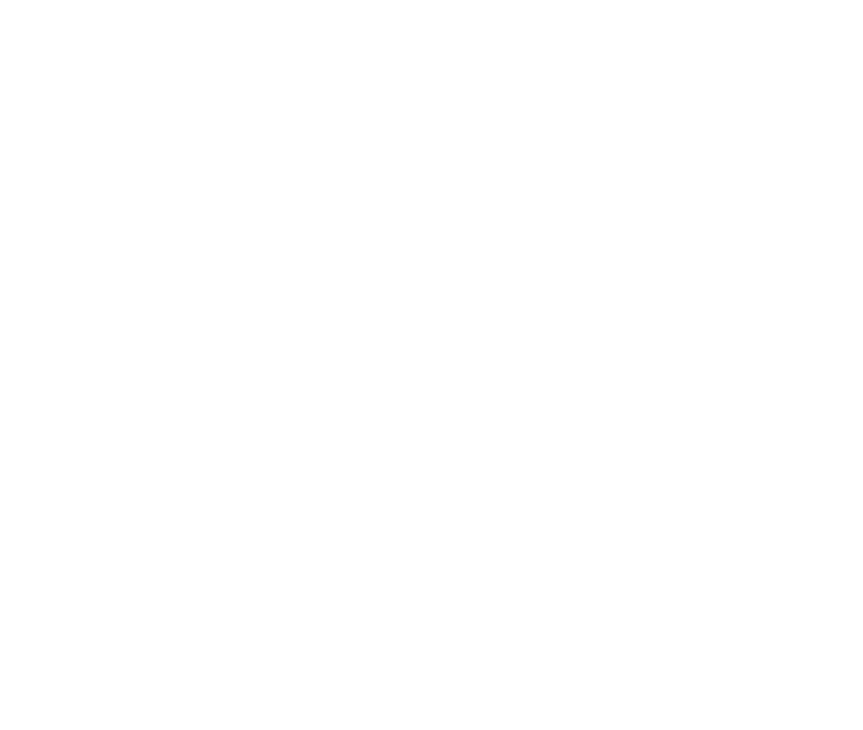
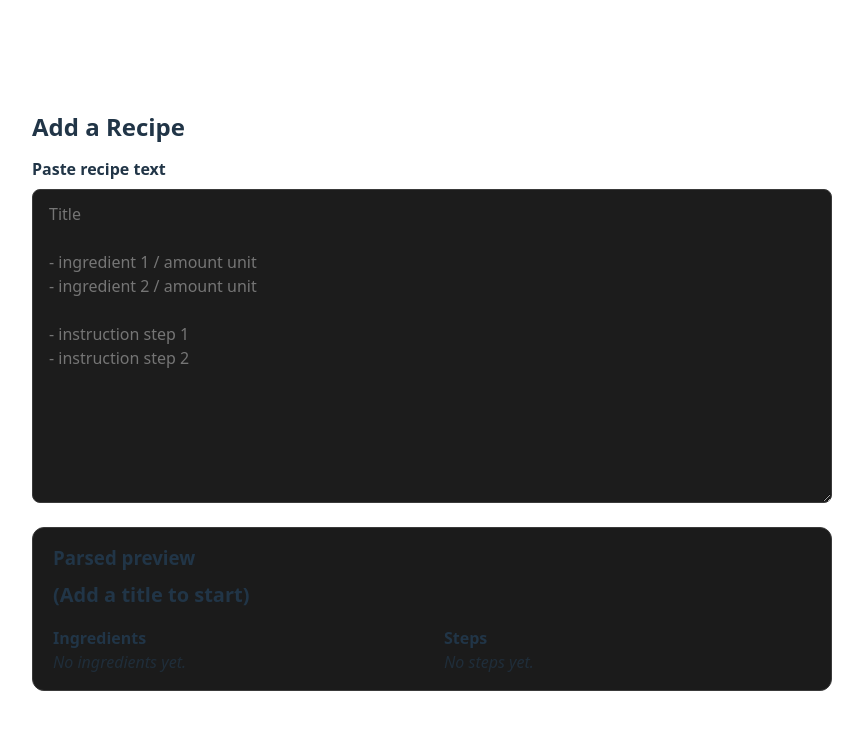
Before and after one commit to Leebossi/cookbook, a React (Vite) app in the folder client/: page /add in a window 1280 px wide. Before the commit this address had no page. Shown: the top 730 px of the page, without its empty margins (0-863 px from the left). Built offline with nearby package versions, Linux system fonts and the light colour scheme.

Commit message:
add recipe form

```diff
--- a/client/src/App.css
+++ b/client/src/App.css
@@ -65,3 +65,63 @@
 .selected-recipe h3 {
   margin-top: 2rem;
 }
+
+.add-recipe {
+  width: 100%;
+  max-width: 800px;
+  margin: 2rem 0;
+  text-align: left;
+}
+
+.add-recipe h2 {
+  margin-bottom: 0.75rem;
+}
+
+.add-recipe__form {
+  display: flex;
+  flex-direction: column;
+  gap: 0.5rem;
+}
+
+.add-recipe__label {
+  font-weight: 600;
+}
+
+.add-recipe__textarea {
+  width: 100%;
+  resize: vertical;
+  min-height: 220px;
+  padding: 0.75rem 1rem;
+  border-radius: 8px;
+  border: 1px solid #3a3a3a;
+  background-color: #1c1c1c;
+  color: inherit;
+  font-family: inherit;
+  font-size: 1rem;
+  line-height: 1.5;
+}
+
+.add-recipe__preview {
+  margin-top: 1.5rem;
+  padding: 1rem 1.25rem;
+  border-radius: 12px;
+  border: 1px solid #3a3a3a;
+  background-color: #1b1b1b;
+}
+
+.add-recipe__title {
+  font-size: 1.25rem;
+  font-weight: 600;
+  margin: 0.5rem 0 1rem;
+}
+
+.add-recipe__columns {
+  display: grid;
+  grid-template-columns: repeat(auto-fit, minmax(240px, 1fr));
+  gap: 1.5rem;
+}
+
+.add-recipe__empty {
+  opacity: 0.7;
+  font-style: italic;
+}
--- /dev/null
+++ b/client/src/components/AddRecipe.tsx
@@ -0,0 +1,124 @@
+import { useMemo, useState } from "react";
+
+type ParsedIngredient = {
+  name: string;
+  amount: string | null;
+  unit: string | null;
+};
+
+type ParsedRecipe = {
+  title: string;
+  ingredients: ParsedIngredient[];
+  steps: string[];
+};
+
+const parseRecipeInput = (input: string): ParsedRecipe => {
+  const lines = input.split(/\r?\n/).map((line) => line.trim());
+
+  let index = 0;
+  while (index < lines.length && lines[index] === "") {
+    index += 1;
+  }
+
+  const title = lines[index] ?? "";
+  index += 1;
+
+  const ingredients: ParsedIngredient[] = [];
+  const steps: string[] = [];
+  let section: "ingredients" | "steps" = "ingredients";
+
+  for (; index < lines.length; index += 1) {
+    const line = lines[index];
+
+    if (!line) {
+      if (section === "ingredients" && ingredients.length > 0) {
+        section = "steps";
+      }
+      continue;
+    }
+
+    const normalizedLine = line.replace(/^-+\s*/, "");
+
+    if (section === "ingredients") {
+      const [namePart, amountPart] = normalizedLine
+        .split("/")
+        .map((part) => part.trim());
+      const amountTokens = amountPart ? amountPart.split(/\s+/) : [];
+
+      ingredients.push({
+        name: namePart || normalizedLine,
+        amount: amountTokens[0] ?? null,
+        unit: amountTokens.slice(1).join(" ") || null,
+      });
+    } else {
+      steps.push(normalizedLine);
+    }
+  }
+
+  return { title, ingredients, steps };
+};
+
+export const AddRecipe = () => {
+  const [input, setInput] = useState("");
+  const parsed = useMemo(() => parseRecipeInput(input), [input]);
+
+  return (
+    <section className="add-recipe">
+      <h2>Add a Recipe</h2>
+      <form className="add-recipe__form" onSubmit={(event) => event.preventDefault()}>
+        <label htmlFor="recipe-input" className="add-recipe__label">
+          Paste recipe text
+        </label>
+        <textarea
+          id="recipe-input"
+          className="add-recipe__textarea"
+          placeholder={
+            "Title\n\n- ingredient 1 / amount unit\n- ingredient 2 / amount unit\n\n- instruction step 1\n- instruction step 2"
+          }
+          value={input}
+          onChange={(event) => setInput(event.target.value)}
+          rows={12}
+        />
+      </form>
+
+      <div className="add-recipe__preview">
+        <h3>Parsed preview</h3>
+        <p className="add-recipe__title">
+          {parsed.title ? parsed.title : "(Add a title to start)"}
+        </p>
+        <div className="add-recipe__columns">
+          <div>
+            <h4>Ingredients</h4>
+            {parsed.ingredients.length === 0 ? (
+              <p className="add-recipe__empty">No ingredients yet.</p>
+            ) : (
+              <ul>
+                {parsed.ingredients.map((ingredient, idx) => (
+                  <li key={`${ingredient.name}-${idx}`}>
+                    {ingredient.amount && ingredient.unit
+                      ? `${ingredient.amount} ${ingredient.unit} ${ingredient.name}`
+                      : ingredient.amount
+                        ? `${ingredient.amount} ${ingredient.name}`
+                        : ingredient.name}
+                  </li>
+                ))}
+              </ul>
+            )}
+          </div>
+          <div>
+            <h4>Steps</h4>
+            {parsed.steps.length === 0 ? (
+              <p className="add-recipe__empty">No steps yet.</p>
+            ) : (
+              <ol>
+                {parsed.steps.map((step, idx) => (
+                  <li key={`${step}-${idx}`}>{step}</li>
+                ))}
+              </ol>
+            )}
+          </div>
+        </div>
+      </div>
+    </section>
+  );
+};
--- a/client/src/main.tsx
+++ b/client/src/main.tsx
@@ -4,11 +4,13 @@
 import "./index.css";
 import App from "./App.tsx";
 import RecipeView from "./components/RecipeView.tsx";
+import { AddRecipe } from "./components/AddRecipe.tsx";
 
 createRoot(document.getElementById("root")!).render(
   <StrictMode>
     <BrowserRouter>
       <Routes>
+        <Route path="/add" element={<AddRecipe />} />
         <Route path="/" element={<App />}>
           <Route path="recipe/:recipeId" element={<RecipeView />} />
         </Route>
```
